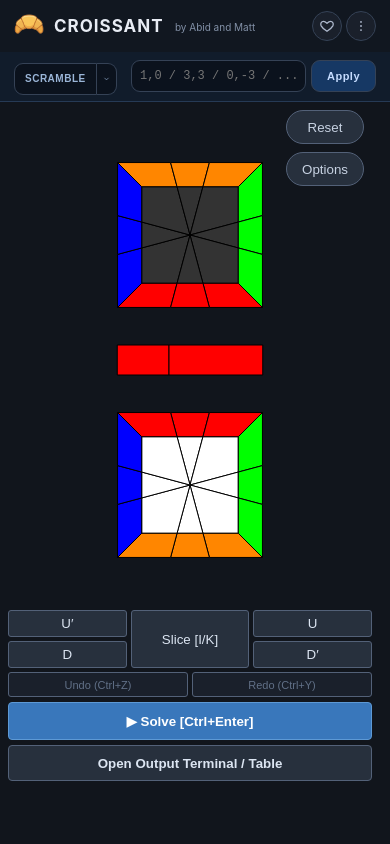
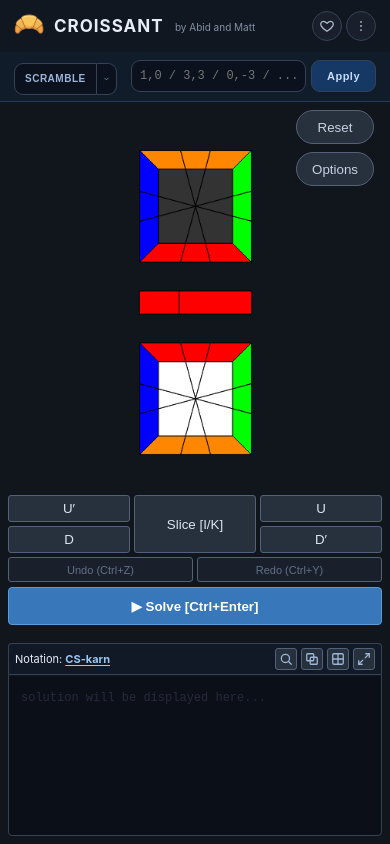
Before and after one commit to Abid-speedcuber/Croissant, a React (Vite) app in the folder main/: page / in a window 390 px wide. Built offline with nearby package versions, Linux system fonts and the light colour scheme.

Commit message:
fix: narrow screen UI fixed

```diff
--- a/main/src/App.tsx
+++ b/main/src/App.tsx
@@ -825,7 +825,9 @@ export default function App() {
     const el = document.documentElement;
     const update = () => {
       const bp = readBreakpoints();
-      el.classList.toggle("tall-viewport", window.innerHeight / zoomRef.current >= bp.tall);
+      const tall = window.innerHeight / zoomRef.current >= bp.tall;
+      el.classList.toggle("tall-viewport", tall);
+      if (tall && window.innerWidth / zoomRef.current <= bp.wide) setMobileOutputOpen(false);
     };
     update();
     window.addEventListener("resize", update);
@@ -996,7 +998,10 @@ export default function App() {
     node.scrollTop = node.scrollHeight;
   };
   const openMobileOutput = () => {
-    setMobileOutputOpen(true);
+    const root = document.documentElement;
+    if (!(root.classList.contains("tall-viewport") && root.classList.contains("bp-720"))) {
+      setMobileOutputOpen(true);
+    }
     requestAnimationFrame(scrollTerminalToBottom);
   };
   // Intentional feature by Abid: temporarily switch the page-switcher pill to
@@ -2394,6 +2399,7 @@ export default function App() {
           ><Icon name="search" /></button>
           <button title={t('btn.copyAll')} disabled={!totalCount} onClick={copyTerminalText}><Icon name="copy" /></button>
           <button title={tableView ? t('btn.switchTerminalView') : t('btn.switchTableView')} onClick={() => tableView ? switchToTerminalMode() : switchToTableMode()}><Icon name={tableView ? "list" : "grid"} /></button>
+          {running && <button className="terminal-stop" title={t('btn.stop')} aria-label={t('btn.stop')} onClick={() => void solve()}><Icon name="stop" /></button>}
           <button className="mobile-output-close" title={t('btn.close')} aria-label={t('btn.close')} onClick={() => setMobileOutputOpen(false)}><Icon name="close" /></button>
           <button className="expand-output" title={expanded ? t('btn.shrinkTerminal') : t('btn.expandTerminal')} onClick={() => setExpanded((v) => !v)}><Icon name={expanded ? "collapse" : "expand"} /></button>
         </div>
--- a/main/src/components/Icon.tsx
+++ b/main/src/components/Icon.tsx
@@ -1,7 +1,7 @@
 export type IconName =
   | "search" | "close" | "timer" | "copy" | "list" | "grid"
   | "expand" | "collapse" | "chevronDown" | "chevronLeft" | "chevronRight"
-  | "heart" | "dots" | "trash" | "negate";
+  | "heart" | "dots" | "trash" | "negate" | "stop";
 
 // Single source of truth for every UI icon so they share one stroke weight/style
 // instead of relying on inconsistent Unicode glyph rendering across platforms.
@@ -27,5 +27,6 @@ export function Icon({ name, size = 14 }: { name: IconName; size?: number }) {
     case "heart": return <svg {...common}><path d="M12 21s-7.5-4.6-10-9.3C.5 8 2 4 6 4c2.2 0 3.7 1.2 6 3.4C14.3 5.2 15.8 4 18 4c4 0 5.5 4 4 7.7C19.5 16.4 12 21 12 21z" /></svg>;
     case "dots": return <svg {...common} fill="currentColor" stroke="none"><circle cx="12" cy="5" r="1.6" /><circle cx="12" cy="12" r="1.6" /><circle cx="12" cy="19" r="1.6" /></svg>;
     case "trash": return <svg {...common}><polyline points="4 7 20 7" /><path d="M6 7l1 13a2 2 0 0 0 2 2h6a2 2 0 0 0 2-2l1-13" /><path d="M9 7V4a1 1 0 0 1 1-1h4a1 1 0 0 1 1 1v3" /></svg>;
+    case "stop": return <svg {...common} fill="currentColor" stroke="none"><rect x="5" y="5" width="14" height="14" rx="2.5" /></svg>;
   }
 }
--- a/main/src/styles.css
+++ b/main/src/styles.css
@@ -1573,6 +1573,18 @@ textarea {
 .output-tools button:hover {
   background: #345078;
 }
+.output-tools .terminal-stop {
+  display: none;
+  background: #b67818;
+  border-color: #d89b36;
+  color: #fff7e8;
+}
+.output-tools .terminal-stop:hover {
+  background: #c98a24;
+}
+.output-expanded .output-tools .terminal-stop {
+  display: flex;
+}
 .output-tools .generator-toggle {
   font-size: 11px;
 }
@@ -2133,3 +2145,42 @@ textarea {
   border-radius: 0;
   overflow: auto;
 }
+:root.tall-viewport.bp-720 .main-grid {
+  grid-template-columns: 1fr;
+  grid-template-rows: auto minmax(160px, 1fr);
+  grid-template-areas:
+    "cube"
+    "terminal";
+  overflow: hidden;
+}
+:root.tall-viewport.bp-720 .mobile-open-output {
+  display: none;
+}
+:root.tall-viewport.bp-720 .terminal-shell {
+  position: static;
+  display: flex;
+  flex-direction: column;
+  grid-area: terminal;
+  min-height: 160px;
+  height: 100%;
+  overflow: hidden;
+}
+:root.tall-viewport.bp-720 .terminal-shell > .terminal {
+  flex: 1 1 auto;
+  min-height: 0;
+  height: auto;
+  overflow: auto;
+  border-radius: 0 0 4px 4px;
+}
+:root.tall-viewport.bp-720 .mobile-floating-stop {
+  display: none;
+}
+:root.tall-viewport.bp-720 .output-expanded .main-grid {
+  grid-template-columns: 1fr;
+  grid-template-rows: minmax(0, 1fr);
+  grid-template-areas: "terminal";
+  min-height: 0;
+}
+:root.tall-viewport.bp-720 .output-expanded .cube-column {
+  display: none;
+}
```
